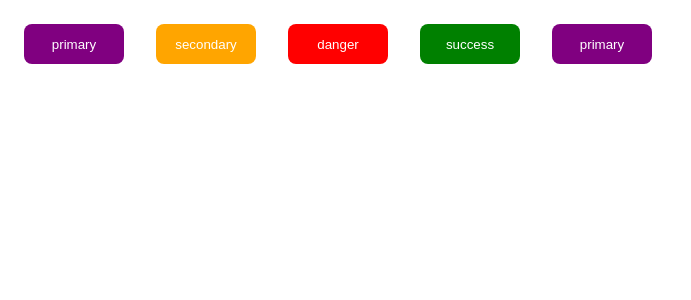
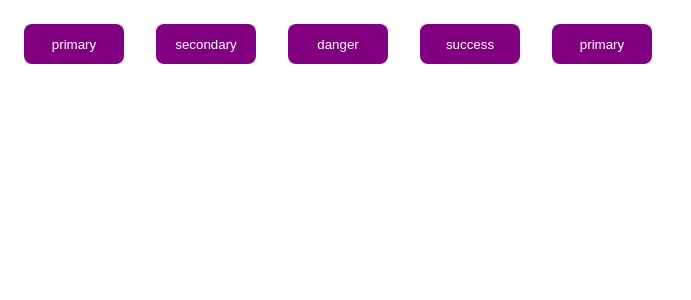
Before and after one commit to lucastenani/pomodoro-timer, a React (Vite) app: page / in a window 1280 px wide. Shown: the top 300 px of the page, without its empty margins (0-691 px from the left). Built offline with nearby package versions, Linux system fonts and the light colour scheme.

Commit message:
Understanding themes in Styled Components

```diff
--- a/src/App.tsx
+++ b/src/App.tsx
@@ -1,13 +1,15 @@
+import { ThemeProvider } from "styled-components";
 import { Button } from "./components/Button";
+import { defaultTheme } from "./styles/themes/default";
 
 export function App() {
   return (
-    <>
+    <ThemeProvider theme={defaultTheme}>
       <Button variant="primary" />
       <Button variant="secondary" />
       <Button variant="danger" />
       <Button variant="success" />
       <Button />
-    </>
+    </ThemeProvider>
   );
 }
--- a/src/components/Button.styles.ts
+++ b/src/components/Button.styles.ts
@@ -20,8 +20,9 @@
   border: 0;
   border-radius: 8px;
   color: #fff;
+  background-color: ${(props) => props.theme.primary};
 
-  ${(props) => css`
+  /* ${(props) => css`
     background-color: ${buttonVariants[props.variant]};
-  `}
+  `} */
 `;
--- /dev/null
+++ b/src/styles/themes/default.ts
@@ -0,0 +1,6 @@
+export const defaultTheme = {
+  primary: "purple",
+  secondary: "orange",
+  danger: "red",
+  success: "green",
+};
```
